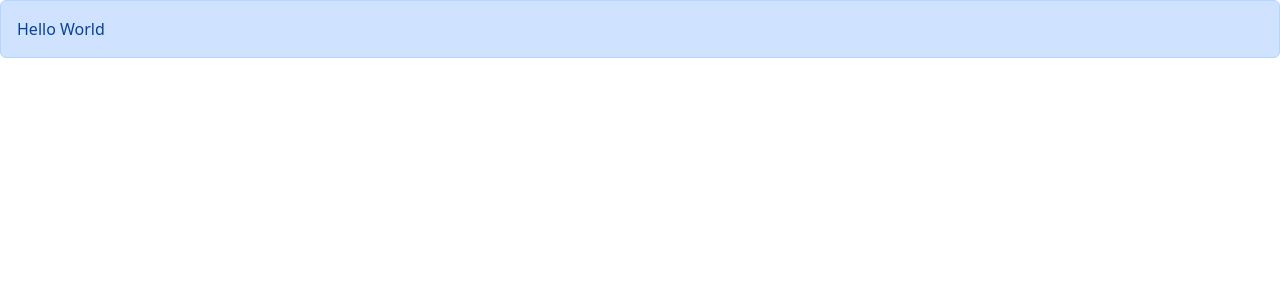
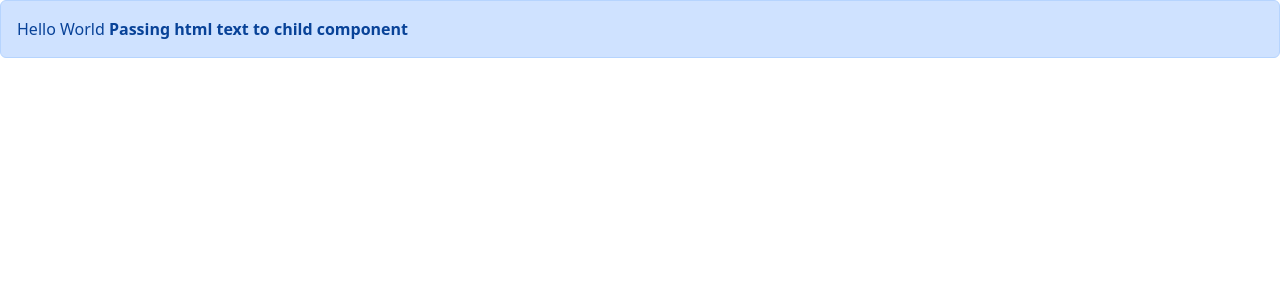
Before and after one commit to Murugananthstr/React18WithTypeScript, a React (Vite) app in the folder react-app/: page / in a window 1280 px wide. Shown: the top 300 px of the page. Built offline with nearby package versions, Linux system fonts and the light colour scheme.

Commit message:
passing html content as childred prop to child components

```diff
--- a/react-app/src/App.tsx
+++ b/react-app/src/App.tsx
@@ -3,7 +3,9 @@ import Alert from "./components/Alert";
 function App() {
   return (
     <div>
-      <Alert>Hello World</Alert>
+      <Alert>
+        Hello World<strong> Passing html text to child component</strong>
+      </Alert>
     </div>
   );
 }
--- a/react-app/src/components/Alert.tsx
+++ b/react-app/src/components/Alert.tsx
@@ -1,5 +1,7 @@
+import { ReactNode } from "react";
+
 interface Props {
-  children: string;
+  children: ReactNode;
 }
 
 const Alert = ({ children }: Props) => {
```
